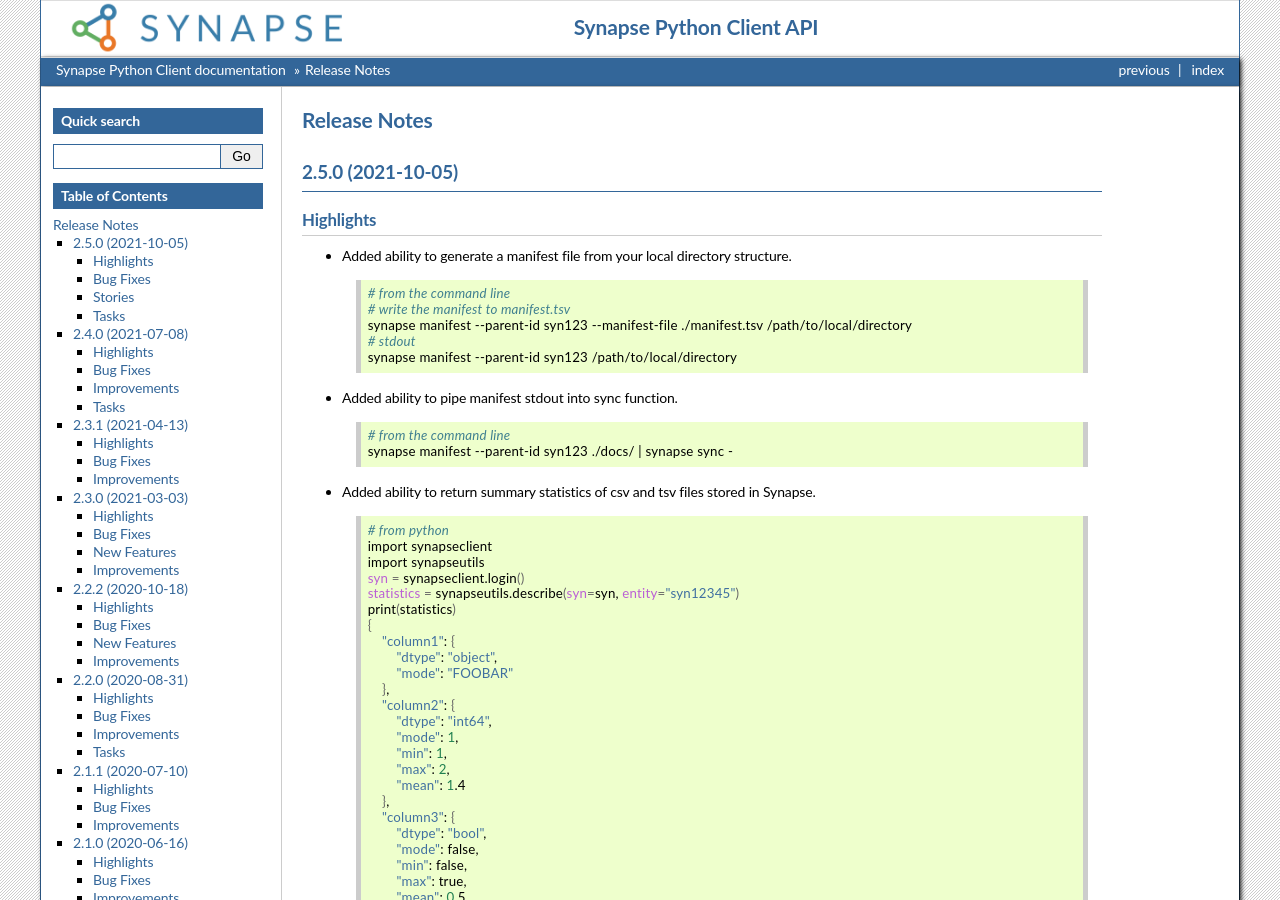
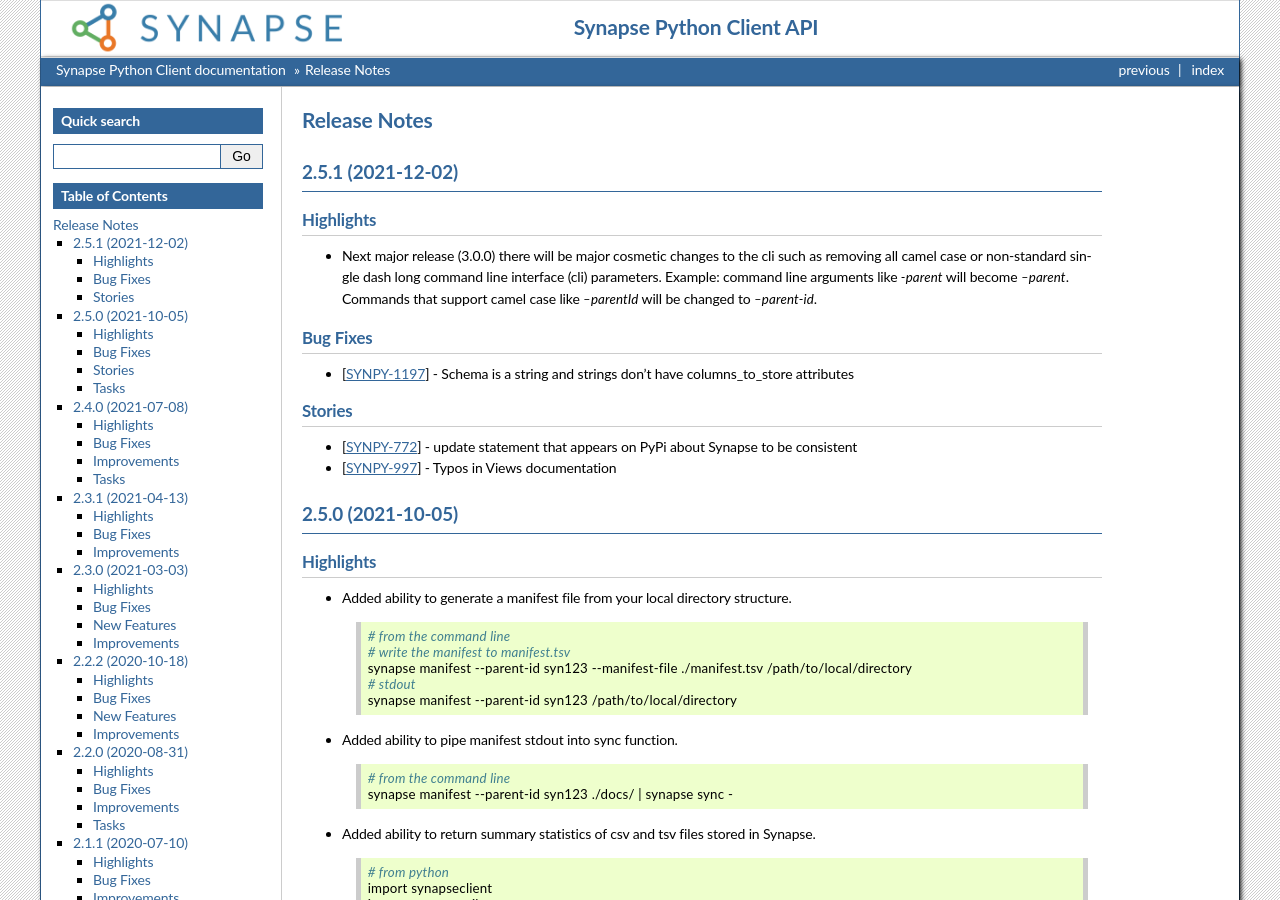
Before and after one commit to Sage-Bionetworks/synapsePythonClient, a Sphinx documentation site: the page built from docs/news.rst, in a window 1280 px wide and 900 px high. Built offline with Sphinx 7.4.7, drawn with Linux system fonts in a browser that asks for light colours; the version number could not be read and is left out.

Commit message:
version v2.5.1 docs

```diff
--- a/docs/news.rst
+++ b/docs/news.rst
@@ -1,6 +1,32 @@
 =============
 Release Notes
 =============
+
+
+2.5.1 (2021-12-02)
+==================
+
+Highlights
+----------
+- Next major release (3.0.0) there will be major cosmetic changes to the cli such as
+  removing all camel case or non-standard single dash long command line interface (cli)
+  parameters.
+  Example: command line arguments like `-parent` will become
+  `--parent`.  Commands that support camel case like `--parentId`
+  will be changed to `--parent-id`.
+
+Bug Fixes
+---------
+-  [`SYNPY-1197 <https://sagebionetworks.jira.com/browse/SYNPY-1197>`__] -
+   Schema is a string and strings don't have columns_to_store attributes
+
+Stories
+-------
+-  [`SYNPY-772 <https://sagebionetworks.jira.com/browse/SYNPY-772>`__] -
+   update statement that appears on PyPi about Synapse to be consistent
+-  [`SYNPY-997 <https://sagebionetworks.jira.com/browse/SYNPY-997>`__] -
+   Typos in Views documentation
+
 
 2.5.0 (2021-10-05)
 ==================
```
Also changed, not shown: 14 other files.
